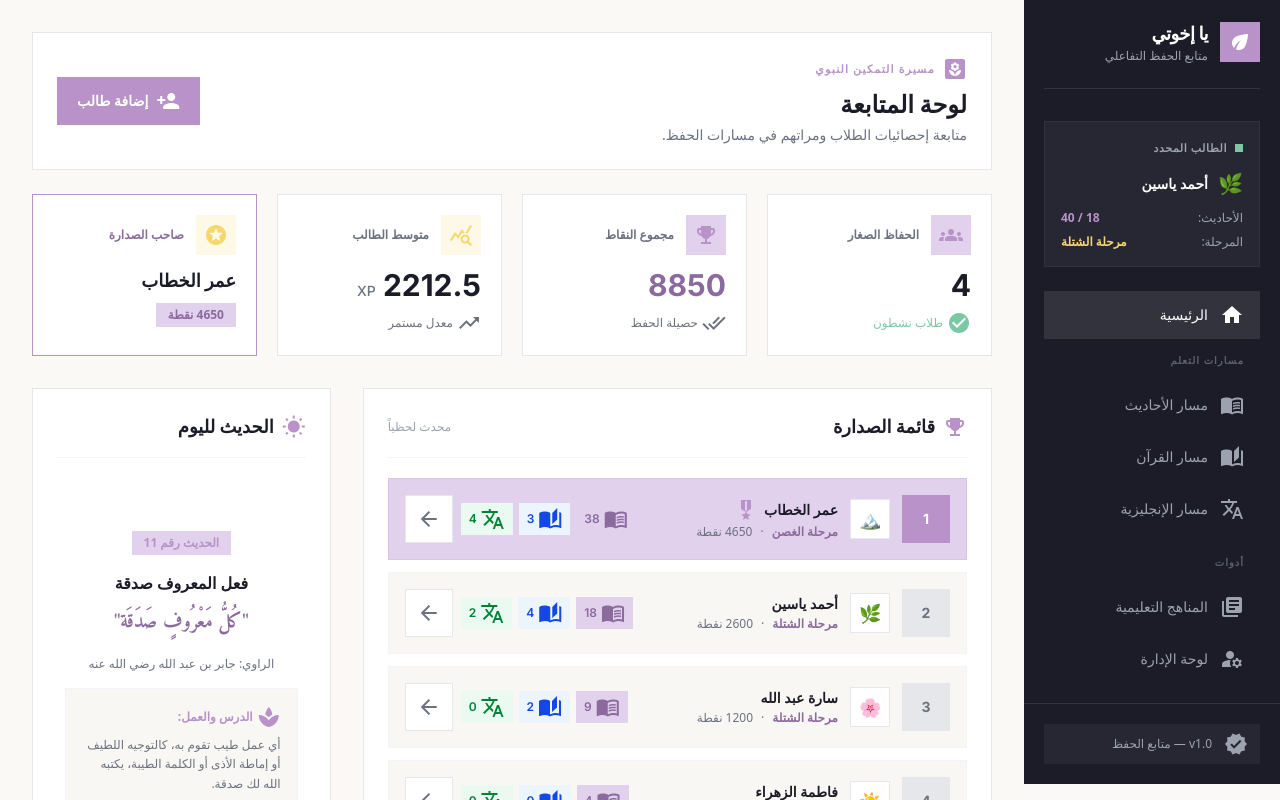
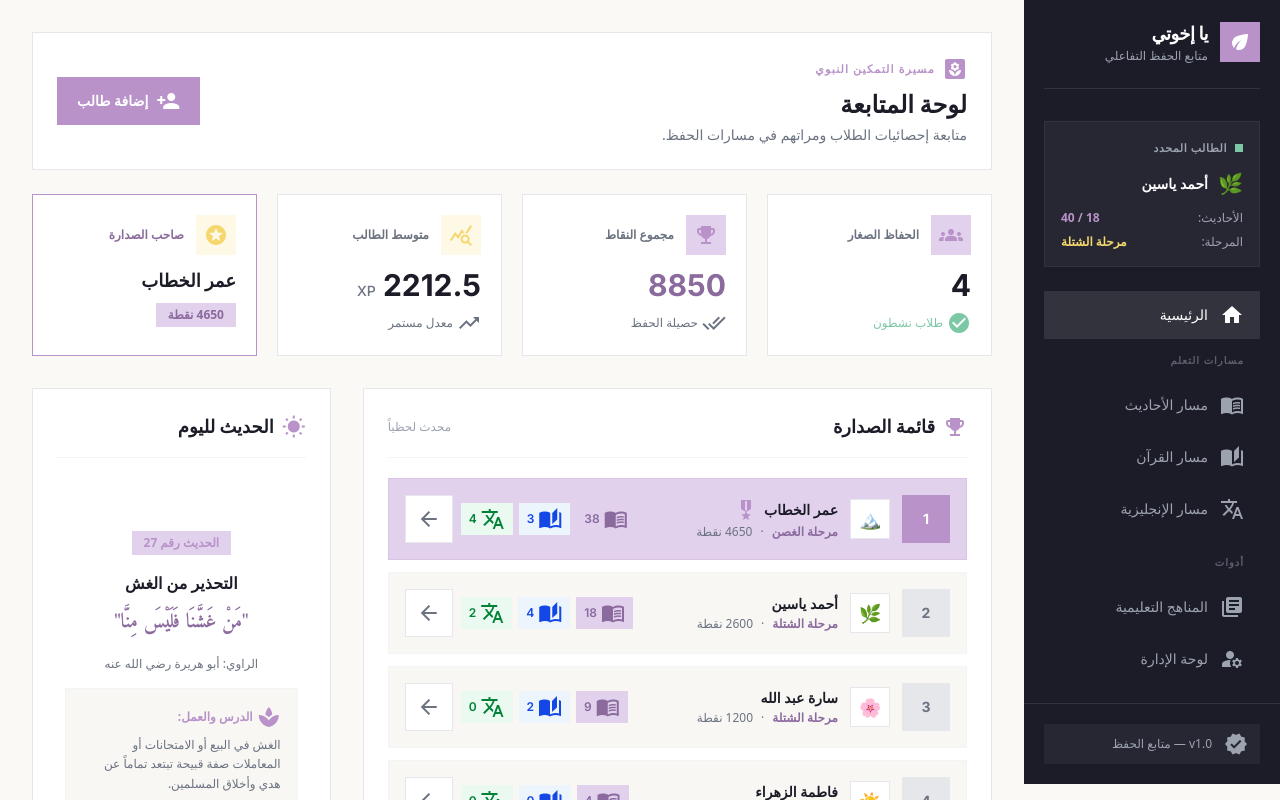
Before and after one commit to 8u9i/Special-Monitoring-System-, an Angular app: page /dashboard in a window 1280 px wide. Shown: the top 800 px of the page. Built offline with nearby package versions, Linux system fonts and the light colour scheme; no server answers; a web font is replaced by a local one.

Commit message:
feat: random hadith of the day from database, changes daily

```diff
--- a/src/app/pages/dashboard/dashboard.component.ts
+++ b/src/app/pages/dashboard/dashboard.component.ts
@@ -1,4 +1,4 @@
-import { Component, inject } from '@angular/core';
+import { Component, inject, computed } from '@angular/core';
 import { Router } from '@angular/router';
 import { TrackerState } from '../../state';
 import { ModalService } from '../../shared/services/modal.service';
@@ -157,29 +157,33 @@ import { ModalService } from '../../shared/services/modal.service';
             <h3 class="font-inter text-lg font-bold text-[var(--color-text-primary)]">الحديث لليوم</h3>
           </div>
 
+          @if (hadithOfTheDay(); as hadith) {
           <div class="flex-1 flex flex-col items-center justify-center text-center px-2">
-            <span class="text-[var(--color-primary)] bg-[var(--color-primary-light)] px-3 py-1 rounded-none text-xs font-bold inline-block mb-4">الحديث رقم 11</span>
-            <h4 class="font-bold text-base text-[var(--color-text-primary)] mb-3">فعل المعروف صدقة</h4>
+            <span class="text-[var(--color-primary)] bg-[var(--color-primary-light)] px-3 py-1 rounded-none text-xs font-bold inline-block mb-4">الحديث رقم {{ hadith.number }}</span>
+            <h4 class="font-bold text-base text-[var(--color-text-primary)] mb-3">{{ hadith.title }}</h4>
             <p class="font-amiri text-xl font-bold text-[var(--color-primary-dark)] leading-relaxed mb-4">
-              "كُلُّ مَعْرُوفٍ صَدَقَة"
+              "{{ hadith.text }}"
             </p>
             <p class="text-xs text-[var(--color-text-secondary)] mb-4">
-              الراوي: {{ allHadiths[10]?.reference }}
+              الراوي: {{ hadith.reference }}
             </p>
             <div class="w-full p-4 rounded-none bg-[var(--color-canvas)] border border-[var(--color-border-light)] text-right">
               <span class="text-xs text-[var(--color-primary)] font-bold block mb-1.5 flex items-center gap-1">
                 <span class="material-icons text-sm">spa</span>
                 الدرس والعمل:
               </span>
-              <p class="text-xs text-[var(--color-text-secondary)] leading-relaxed">
-                أي عمل طيب تقوم به، كالتوجيه اللطيف أو إماطة الأذى أو الكلمة الطيبة، يكتبه الله لك صدقة.
-              </p>
+              <p class="text-xs text-[var(--color-text-secondary)] leading-relaxed">{{ hadith.explanation }}</p>
             </div>
           </div>
 
           <div class="mt-6 pt-4 border-t border-[var(--color-border-light)] text-center">
             <p class="text-[10px] text-[var(--color-text-tertiary)]">تزخر أحاديث الأربعين بقيم الأخلاق والمحامل الإيجابية.</p>
           </div>
+          } @else {
+          <div class="flex-1 flex items-center justify-center">
+            <p class="text-sm text-[var(--color-text-tertiary)]">لا توجد أحاديث مضافة بعد</p>
+          </div>
+          }
         </div>
       </div>
     </div>
@@ -194,6 +198,18 @@ export class DashboardComponent {
     'avatar-leaf': '🌿', 'avatar-mountain': '🏔️', 'avatar-sun': '☀️',
     'avatar-flower': '🌸', 'avatar-water': '💧', 'avatar-shield': '🛡️',
   };
+
+  /** Picks a deterministic random hadith based on today's date */
+  hadithOfTheDay = computed(() => {
+    const hadiths = this.state.hadiths();
+    if (hadiths.length === 0) return null;
+
+    // Use the date as a seed so the same hadith shows all day
+    const today = new Date();
+    const dateSeed = today.getFullYear() * 10000 + (today.getMonth() + 1) * 100 + today.getDate();
+    const index = dateSeed % hadiths.length;
+    return hadiths[index];
+  });
 
   get allHadiths() { return this.state.hadiths(); }
 
```
